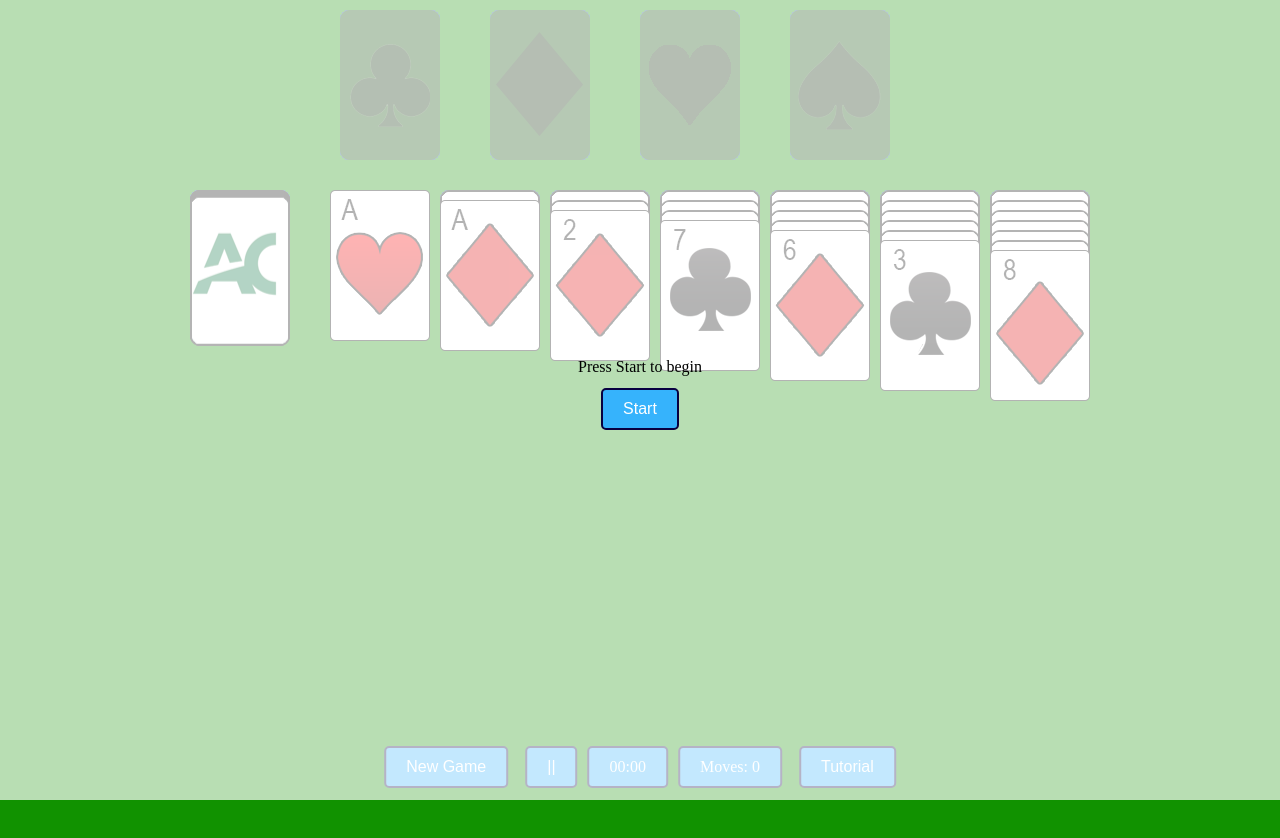
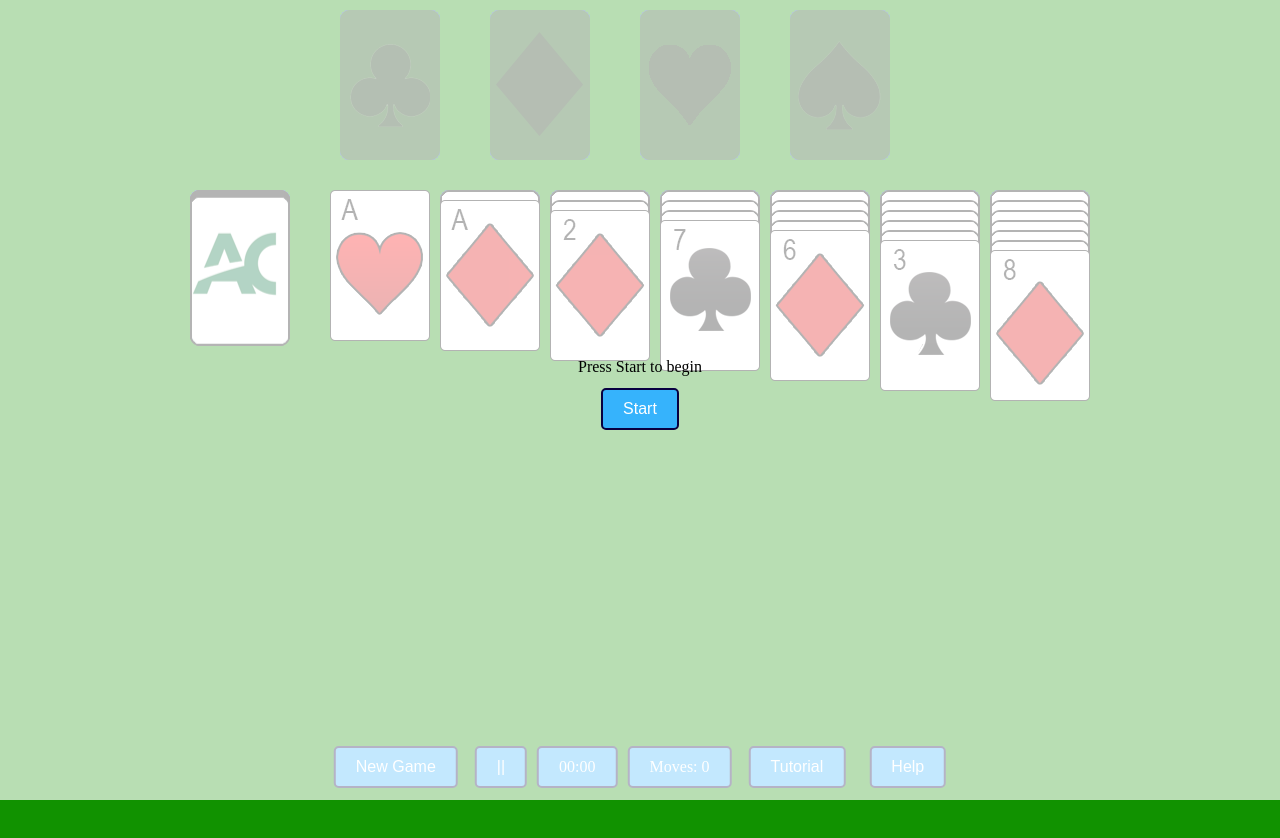
Before and after one commit to chrismgratton/chrismgratton.github.io, a plain HTML site: page index.html in a window 1280 px wide. Drawn offline with Linux system fonts and the light colour scheme.

Commit message:
Integration Feedback Update

```diff
--- a/index.html
+++ b/index.html
@@ -216,6 +216,7 @@
         <span id="timer" class="PrimaryButton StartPauseTimer">00:00</span>
         <span id="moveCounter" class="PrimaryButton StartPauseTimer">Moves: 0</span>
         <button id="tutorialButton" class="PrimaryButton">Tutorial</button>
+		<button id="helpButton" class="PrimaryButton" onclick="window.location.href='feedback.html'">Help</button>
     </div>
 
     <canvas id="GameBoard" width="1000" height="1000"></canvas>
```
Also changed, not shown: 1 other file.
